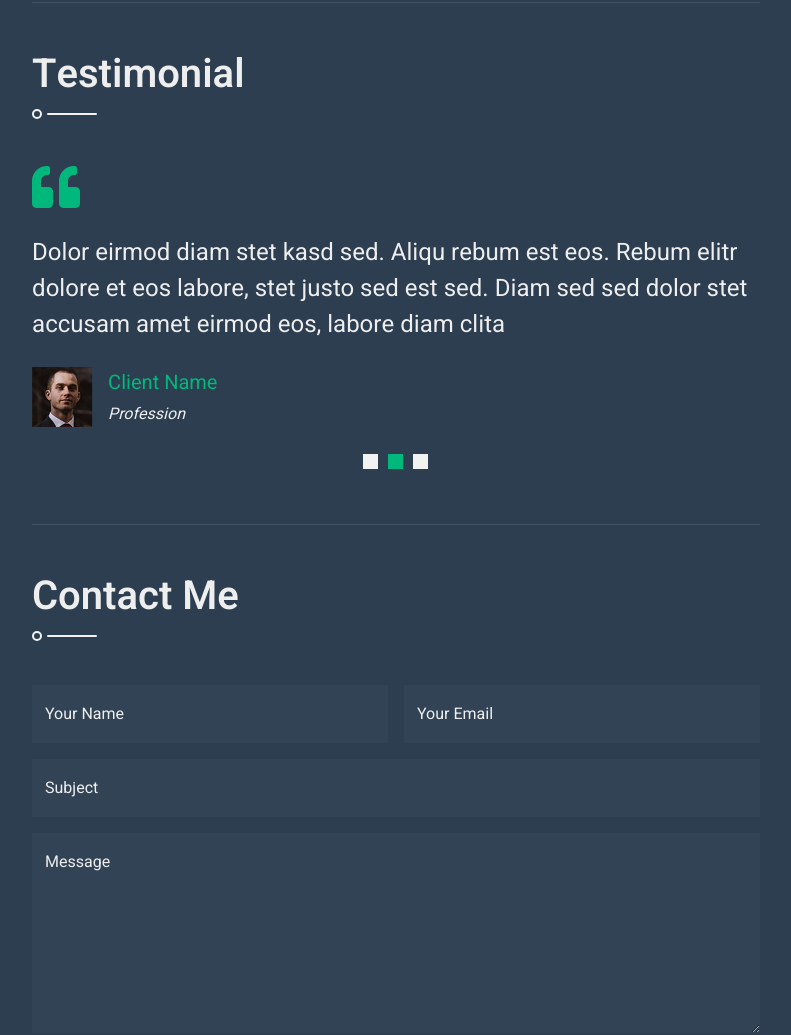
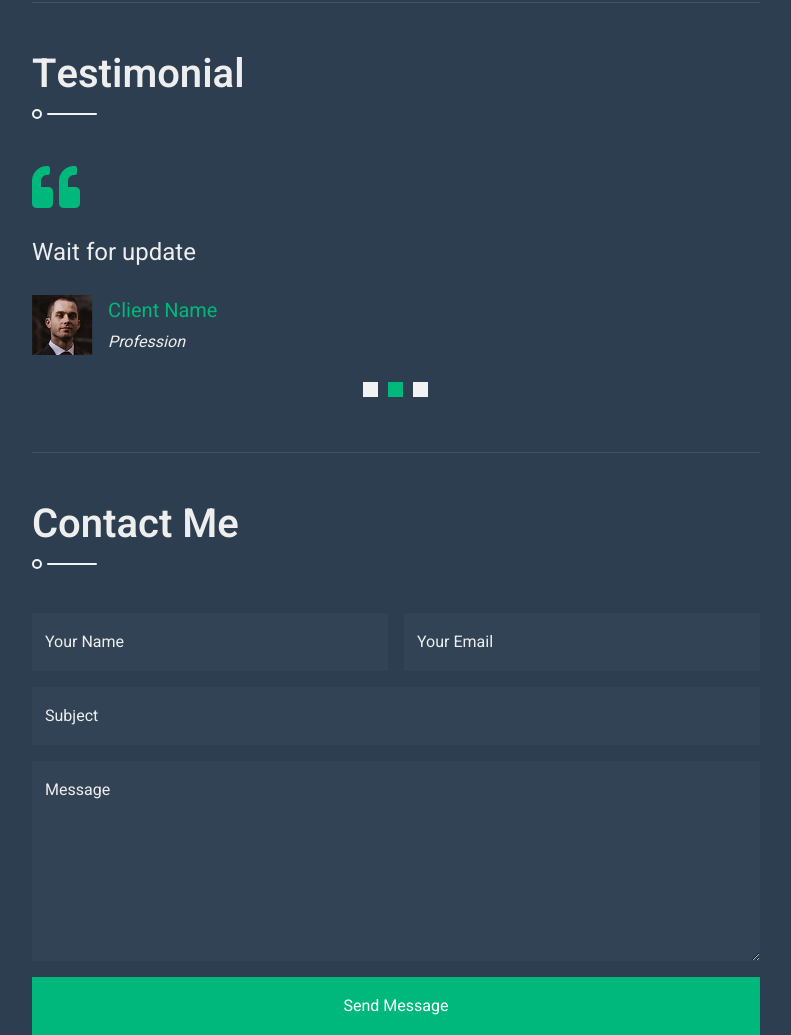
Before and after one commit to yusufsha006/Portfolio, a plain HTML site: page index.html in a window 1280 px wide. Shown: the part 2966-4001 px from the top of the page, without its empty margins (438-1229 px from the left). Drawn offline with nearby package versions, Linux system fonts and the light colour scheme.

Commit message:
Update index.html

```diff
--- a/index.html
+++ b/index.html
@@ -302,7 +302,7 @@
                         <div class="owl-carousel testimonial-carousel">
                             <div class="text-left">
                                 <i class="fa fa-3x fa-quote-left text-primary mb-4"></i>
-                                <p class="fs-4 mb-4">Dolor eirmod diam stet kasd sed. Aliqu rebum est eos. Rebum elitr dolore et eos labore, stet justo sed est sed. Diam sed sed dolor stet accusam amet eirmod eos, labore diam clita</p>
+                                <p class="fs-4 mb-4">Wait for update</p>
                                 <div class="d-flex align-items-center">
                                     <img class="img-fluid" src="img/testimonial-1.jpg" style="width: 60px; height: 60px;">
                                     <div class="ps-3">
@@ -313,7 +313,7 @@
                             </div>
                             <div class="text-left">
                                 <i class="fa fa-3x fa-quote-left text-primary mb-4"></i>
-                                <p class="fs-4 mb-4">Dolor eirmod diam stet kasd sed. Aliqu rebum est eos. Rebum elitr dolore et eos labore, stet justo sed est sed. Diam sed sed dolor stet accusam amet eirmod eos, labore diam clita</p>
+                                <p class="fs-4 mb-4">Wait for update</p>
                                 <div class="d-flex align-items-center">
                                     <img class="img-fluid" src="img/testimonial-2.jpg" style="width: 60px; height: 60px;">
                                     <div class="ps-3">
@@ -324,7 +324,7 @@
                             </div>
                             <div class="text-left">
                                 <i class="fa fa-3x fa-quote-left text-primary mb-4"></i>
-                                <p class="fs-4 mb-4">Dolor eirmod diam stet kasd sed. Aliqu rebum est eos. Rebum elitr dolore et eos labore, stet justo sed est sed. Diam sed sed dolor stet accusam amet eirmod eos, labore diam clita</p>
+                                <p class="fs-4 mb-4">Wait for update</p>
                                 <div class="d-flex align-items-center">
                                     <img class="img-fluid" src="img/testimonial-3.jpg" style="width: 60px; height: 60px;">
                                     <div class="ps-3">
```
